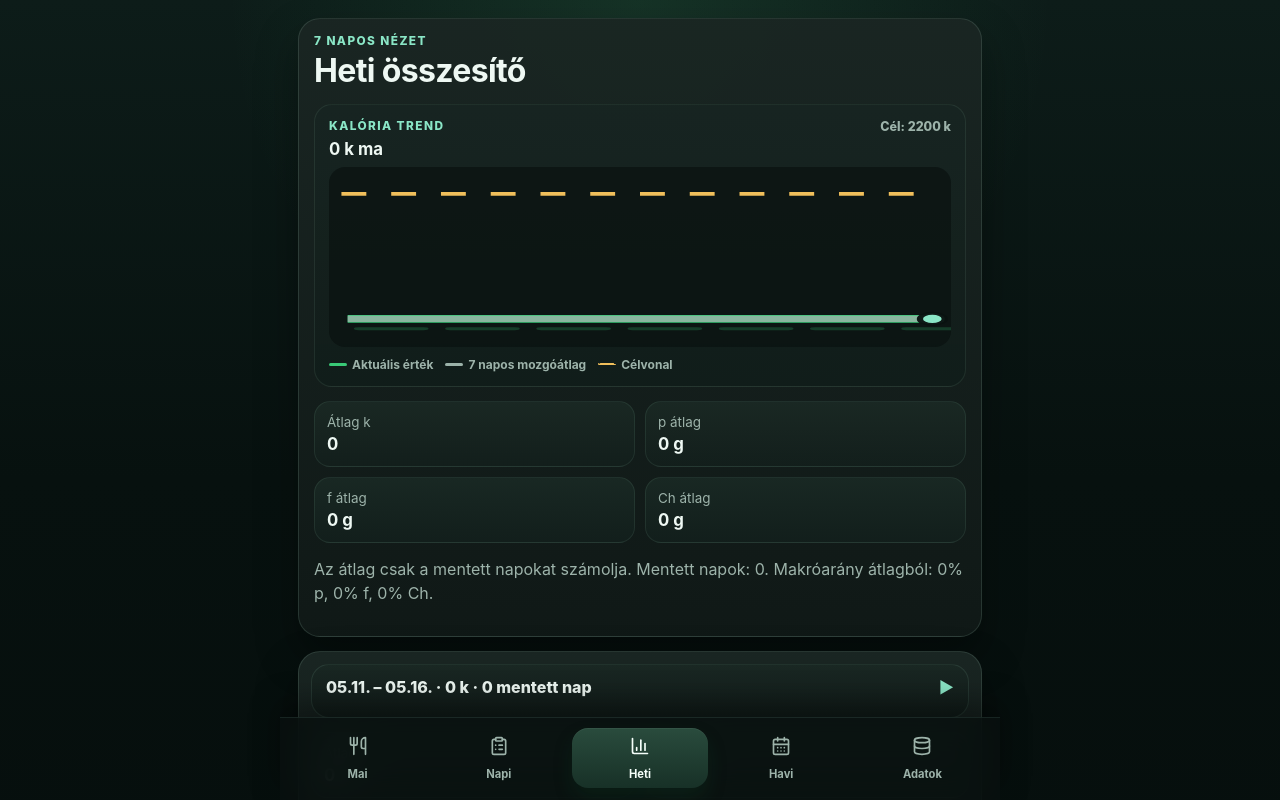
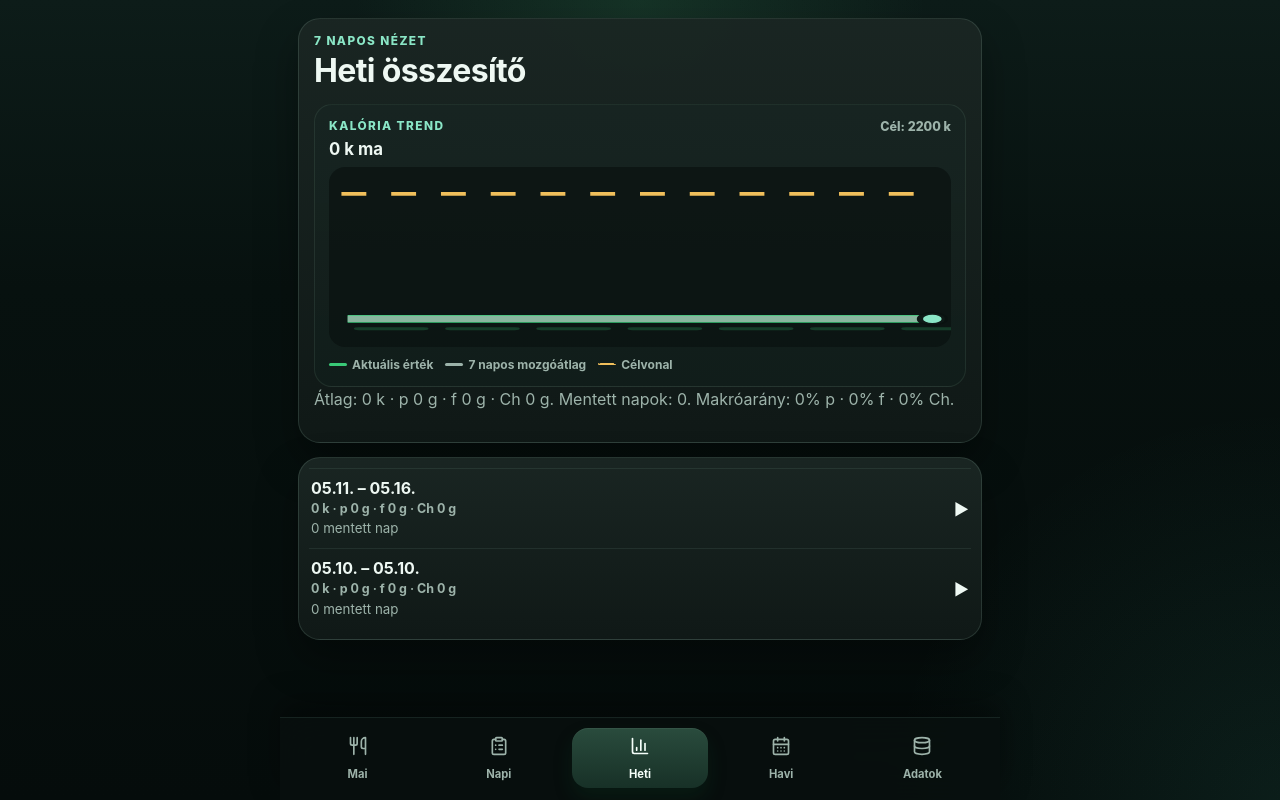
Before and after one commit to tonetttoman/makro-app, a React (Vite) app: page / in a window 1280 px wide. Both pictures are taken after a click on the button "Heti". Shown: the top 800 px of the page. Built offline with nearby package versions, Linux system fonts and the light colour scheme.

Commit message:
make stats summaries compact until expanded

```diff
--- a/src/components/StatsView.jsx
+++ b/src/components/StatsView.jsx
@@ -28,6 +28,10 @@ function hasAnyMacroValue(totals) {
 function formatStat(value) {
   const rounded = Math.round(value * 10) / 10;
   return Number.isInteger(rounded) ? String(rounded) : rounded.toFixed(1);
+}
+
+function formatMacroLine(row) {
+  return `${formatStat(row.kcal)} k · p ${formatStat(row.protein)} g · f ${formatStat(row.fat)} g · Ch ${formatStat(row.carbs)} g`;
 }
 
 function formatDateRange(startKey, endKey) {
@@ -135,6 +139,55 @@ function buildWeekGroups(rows) {
     .sort((a, b) => b.id.localeCompare(a.id));
 }
 
+const listPanelStyle = {
+  display: "grid",
+  gap: 0,
+  padding: "10px",
+  marginBottom: "12px"
+};
+
+const listRowStyle = {
+  borderTop: "1px solid rgba(135, 175, 157, 0.12)",
+  padding: "9px 2px"
+};
+
+const rowButtonStyle = {
+  width: "100%",
+  display: "grid",
+  gridTemplateColumns: "minmax(0, 1fr) auto",
+  alignItems: "center",
+  gap: "10px",
+  padding: 0,
+  border: 0,
+  background: "transparent",
+  color: "inherit",
+  textAlign: "left",
+  cursor: "pointer"
+};
+
+const rowTitleStyle = {
+  display: "grid",
+  gap: "3px",
+  minWidth: 0
+};
+
+const macroLineStyle = {
+  color: "var(--muted)",
+  fontSize: "0.78rem",
+  fontWeight: 750,
+  lineHeight: 1.25
+};
+
+const openDetailStyle = {
+  display: "grid",
+  gap: "10px",
+  marginTop: "10px",
+  padding: "10px",
+  border: "1px solid rgba(135, 175, 157, 0.15)",
+  borderRadius: "16px",
+  background: "rgba(10, 24, 21, 0.45)"
+};
+
 function MacroTrendChart({ rows, target }) {
   const values = rows.map((row) => row.kcal);
   const averageValues = movingAverage(values, 7);
@@ -189,7 +242,7 @@ function MacroTrendChart({ rows, target }) {
 
 function DayRowsTable({ rows }) {
   return (
-    <div className="table-panel" style={{ marginTop: "10px", boxShadow: "none" }}>
+    <div className="table-panel" style={{ marginTop: "0", boxShadow: "none" }}>
       <table>
         <thead>
           <tr>
@@ -222,36 +275,31 @@ function DayRowsTable({ rows }) {
 
 function WeekSummaryCard({ group, isOpen, onToggle, showDailyDetails = true }) {
   return (
-    <section className="panel" style={{ marginBottom: "12px", padding: "12px" }}>
-      <button
-        className="collapsible-header"
-        type="button"
-        onClick={onToggle}
-        aria-expanded={isOpen}
-        style={{ marginTop: 0 }}
-      >
-        <span>
-          {group.label} · {Math.round(group.total.kcal)} k · {group.loggedRows.length} mentett nap
+    <div style={listRowStyle}>
+      <button style={rowButtonStyle} type="button" onClick={onToggle} aria-expanded={isOpen}>
+        <span style={rowTitleStyle}>
+          <strong>{group.label}</strong>
+          <span style={macroLineStyle}>{formatMacroLine(group.total)}</span>
+          <small className="muted">{group.loggedRows.length} mentett nap</small>
         </span>
         <strong>{isOpen ? "▼" : "▶"}</strong>
       </button>
 
+      {isOpen && showDailyDetails && (
+        <div style={openDetailStyle}>
           <div className="average-grid" style={{ marginBottom: 0 }}>
             <span>Átlag k <strong>{Math.round(group.average.kcal)}</strong></span>
             <span>p átlag <strong>{Math.round(group.average.protein)} g</strong></span>
             <span>f átlag <strong>{Math.round(group.average.fat)} g</strong></span>
             <span>Ch átlag <strong>{Math.round(group.average.carbs)} g</strong></span>
           </div>
-
-      <p className="muted" style={{ marginBottom: 0 }}>
-        Heti összesen: {Math.round(group.total.kcal)} k · p {formatStat(group.total.protein)} g · f{" "}
-        {formatStat(group.total.fat)} g · Ch {formatStat(group.total.carbs)} g. Makróarány átlagból:{" "}
-        {Math.round(group.ratio.protein)}% p, {Math.round(group.ratio.fat)}% f,{" "}
-        {Math.round(group.ratio.carbs)}% Ch.
+          <p className="muted" style={{ margin: 0 }}>
+            Makróarány: {Math.round(group.ratio.protein)}% p · {Math.round(group.ratio.fat)}% f · {Math.round(group.ratio.carbs)}% Ch
           </p>
-
-      {isOpen && showDailyDetails && <DayRowsTable rows={group.rows} />}
-    </section>
+          <DayRowsTable rows={group.rows} />
+        </div>
+      )}
+    </div>
   );
 }
 
@@ -275,19 +323,13 @@ export function StatsView({ diary, dailyLogs, foods, targets, days, title }) {
         <p className="eyebrow">{days} napos nézet</p>
         <h1>{title}</h1>
         {!isMonthlyView && <MacroTrendChart rows={rows} target={targets.kcal} />}
-        <div className="average-grid">
-          <span>Átlag k <strong>{Math.round(average.kcal)}</strong></span>
-          <span>p átlag <strong>{Math.round(average.protein)} g</strong></span>
-          <span>f átlag <strong>{Math.round(average.fat)} g</strong></span>
-          <span>Ch átlag <strong>{Math.round(average.carbs)} g</strong></span>
-        </div>
         <p className="muted">
-          Az átlag csak a mentett napokat számolja. Mentett napok: {loggedRows.length}. Makróarány átlagból:{" "}
-          {Math.round(ratio.protein)}% p, {Math.round(ratio.fat)}% f, {Math.round(ratio.carbs)}% Ch.
+          Átlag: {formatMacroLine(average)}. Mentett napok: {loggedRows.length}. Makróarány:{" "}
+          {Math.round(ratio.protein)}% p · {Math.round(ratio.fat)}% f · {Math.round(ratio.carbs)}% Ch.
         </p>
       </section>
 
-      <section aria-label={isMonthlyView ? "Havi heti összesítők" : "Heti összesítő"}>
+      <section className="panel" style={listPanelStyle} aria-label={isMonthlyView ? "Havi heti összesítők" : "Heti összesítő"}>
         {weekGroups.map((group) => (
           <WeekSummaryCard
             key={group.id}
```
Lines whose indentation alone changed are shown as unchanged.
